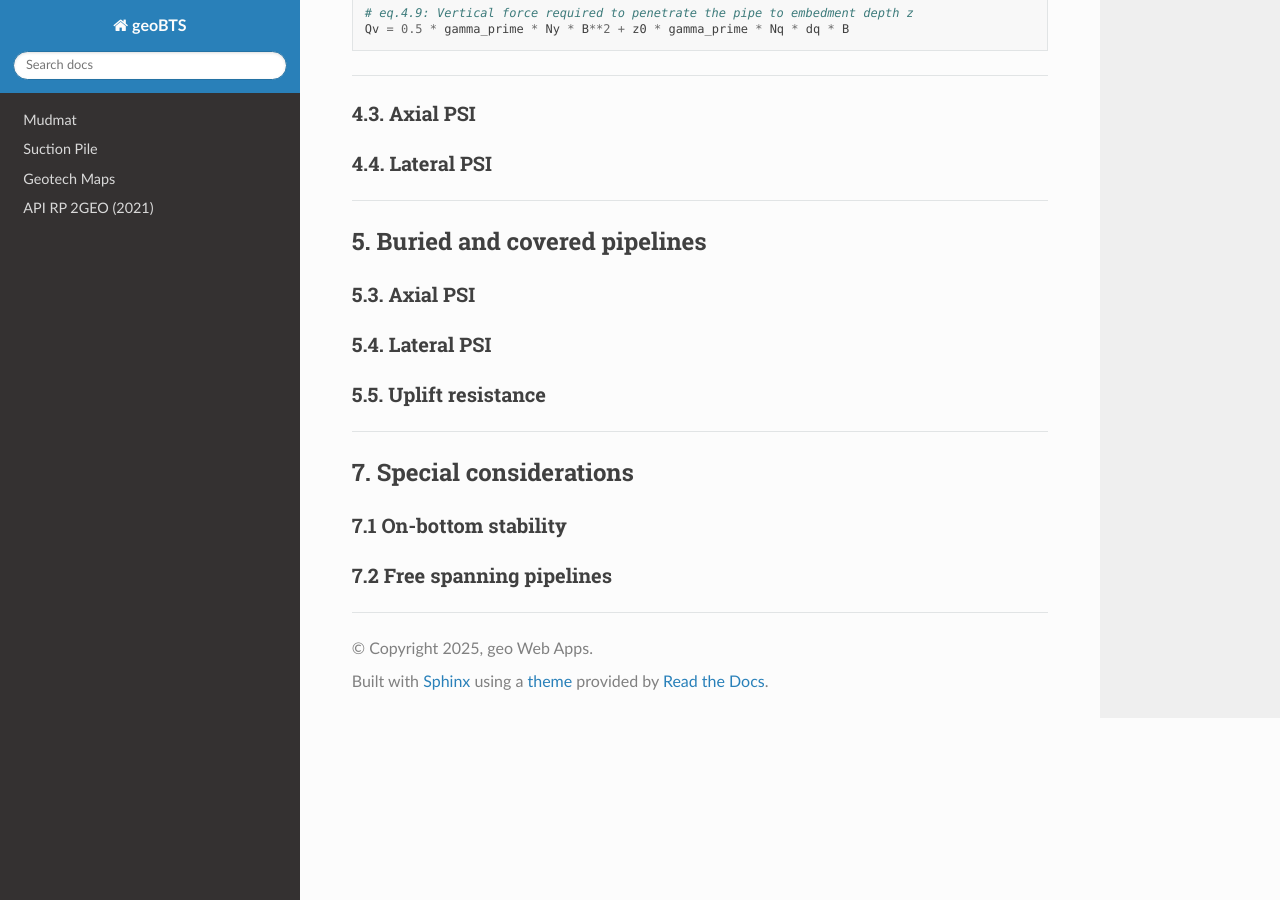
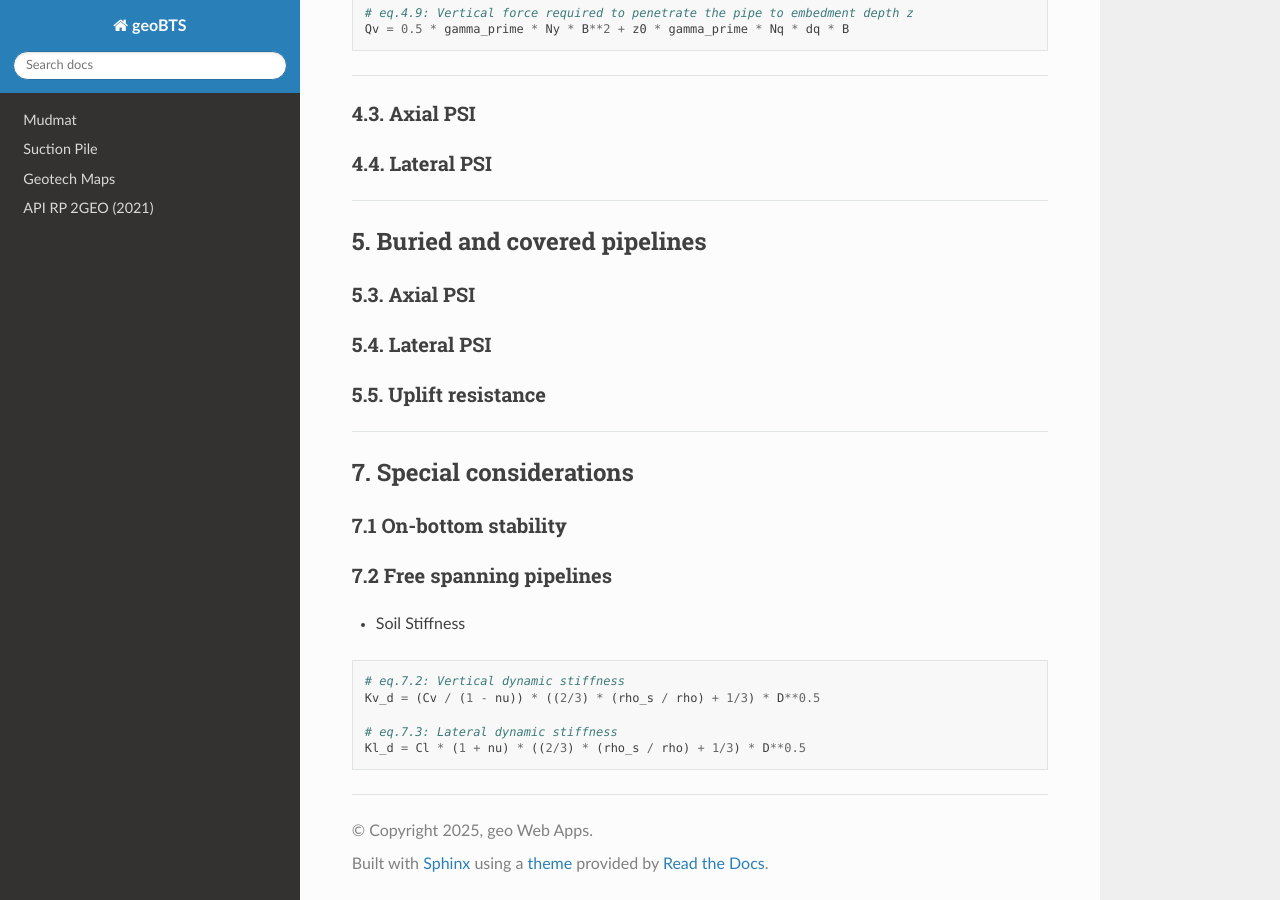
Before and after one commit to jungsohn/geoBTS, a Sphinx documentation site: the page built from docs/source/DNVGL_RP_F114.rst, in a window 1280 px wide and 900 px high, scrolled down 1160 px. Built offline with Sphinx 7.4.7 and the Read the Docs theme 3.1.0, drawn with Linux system fonts in a browser that asks for light colours.

Commit message:
Update DNVGL_RP_F114.rst

```diff
--- a/docs/source/DNVGL_RP_F114.rst
+++ b/docs/source/DNVGL_RP_F114.rst
@@ -75,3 +75,14 @@ of partially embedded pipelines when subjected to external vertical loading (e.g
 
 7.2 Free spanning pipelines
 .........................
+
+- Soil Stiffness
+
+
+.. code-block:: python
+
+    # eq.7.2: Vertical dynamic stiffness
+    Kv_d = (Cv / (1 - nu)) * ((2/3) * (rho_s / rho) + 1/3) * D**0.5
+
+    # eq.7.3: Lateral dynamic stiffness
+    Kl_d = Cl * (1 + nu) * ((2/3) * (rho_s / rho) + 1/3) * D**0.5
```
